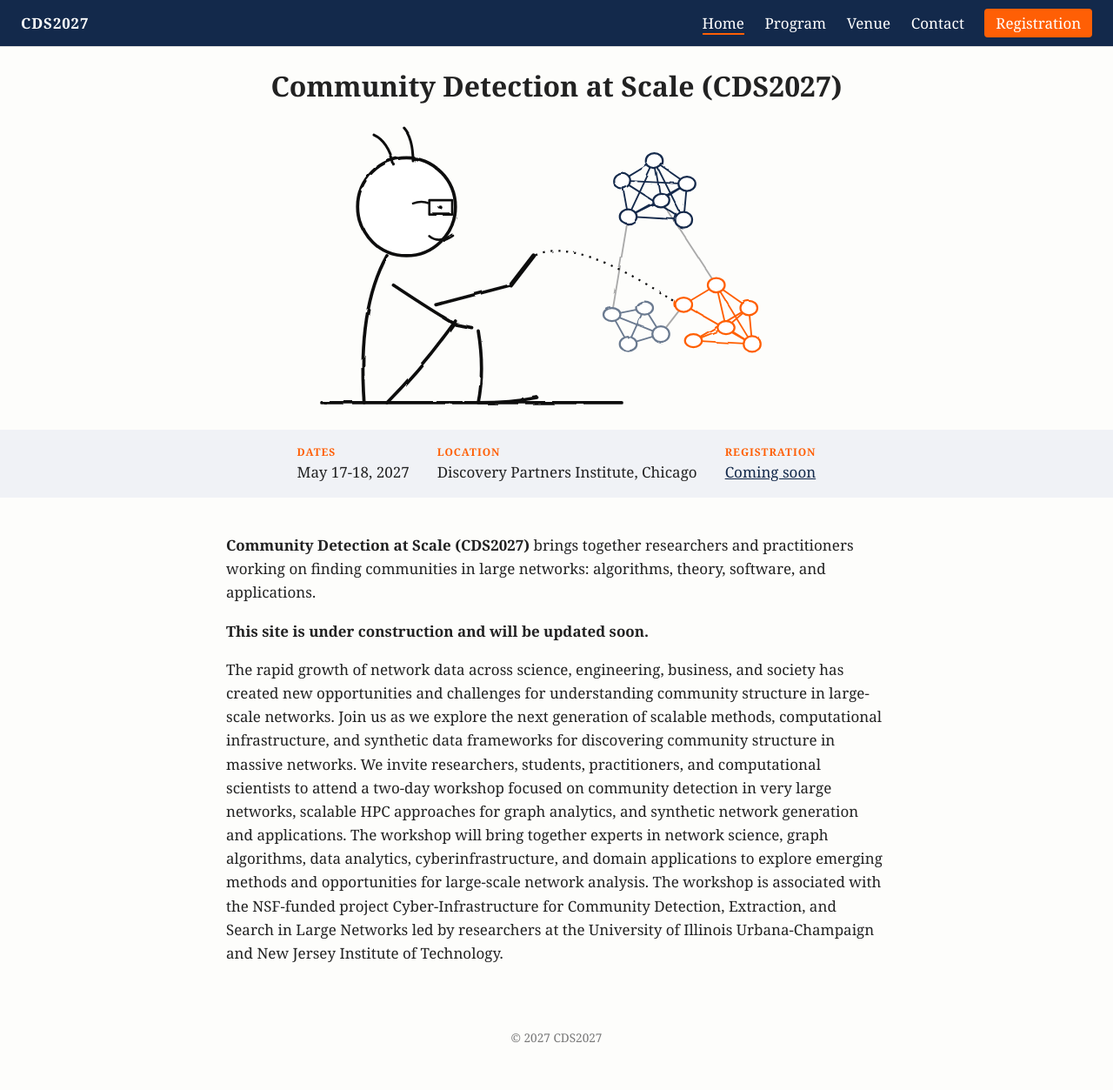
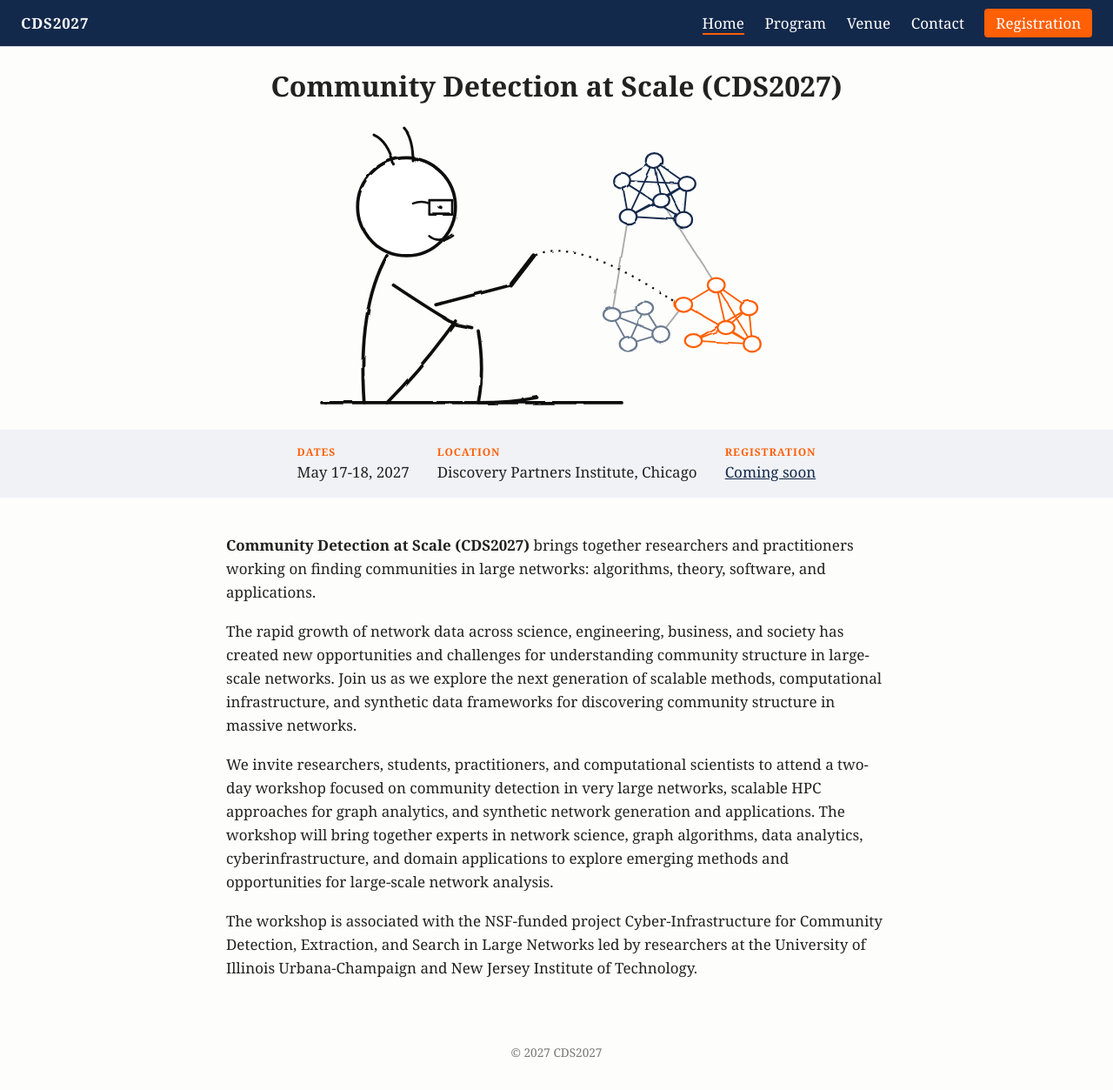
Before and after one commit to chackoge/cds2027, a Jekyll site: the page built from index.md, in a window 1280 px wide. Shown: the whole page at 87% size. Built offline with Jekyll 4.4.1, drawn with Linux system fonts in a browser that asks for light colours.

Commit message:
generic update

```diff
--- a/index.md
+++ b/index.md
@@ -5,7 +5,8 @@ hero: true
 
 **Community Detection at Scale (CDS2027)** brings together researchers and practitioners working on finding communities in large networks: algorithms, theory, software, and applications.
 
-**This site is under construction and will be updated soon.**
+The rapid growth of network data across science, engineering, business, and society has created new opportunities and challenges for understanding community structure in large-scale networks. Join us as we explore the next generation of scalable methods, computational infrastructure, and synthetic data frameworks for discovering community structure in massive networks.
 
-The rapid growth of network data across science, engineering, business, and society has created new opportunities and challenges for understanding community structure in large-scale networks. Join us as we explore the next generation of scalable methods, computational infrastructure, and synthetic data frameworks for discovering community structure in massive networks.
-We invite researchers, students, practitioners, and computational scientists to attend a two-day workshop focused on community detection in very large networks, scalable HPC approaches for graph analytics, and synthetic network generation and applications. The workshop will bring together experts in network science, graph algorithms, data analytics, cyberinfrastructure, and domain applications to explore emerging methods and opportunities for large-scale network analysis. The workshop is associated with the NSF-funded project Cyber-Infrastructure for Community Detection, Extraction, and Search in Large Networks led by researchers at the University of Illinois Urbana-Champaign and New Jersey Institute of Technology.
+We invite researchers, students, practitioners, and computational scientists to attend a two-day workshop focused on community detection in very large networks, scalable HPC approaches for graph analytics, and synthetic network generation and applications. The workshop will bring together experts in network science, graph algorithms, data analytics, cyberinfrastructure, and domain applications to explore emerging methods and opportunities for large-scale network analysis.
+
+The workshop is associated with the NSF-funded project Cyber-Infrastructure for Community Detection, Extraction, and Search in Large Networks led by researchers at the University of Illinois Urbana-Champaign and New Jersey Institute of Technology.
```
